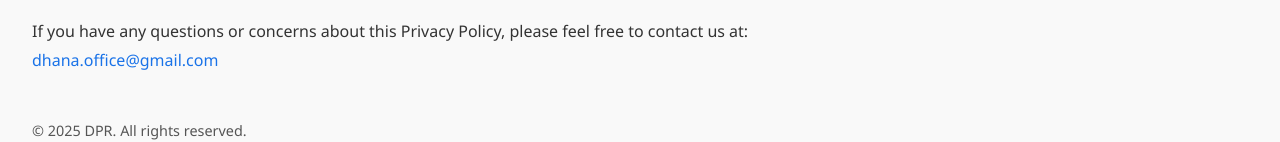
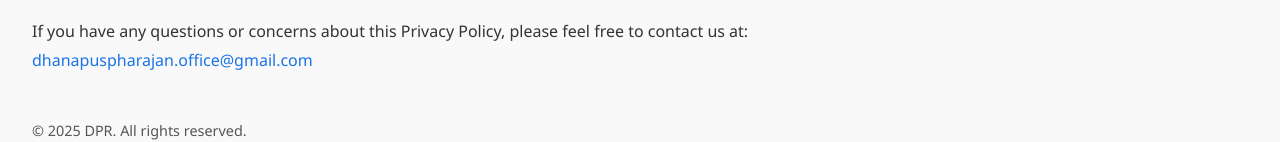
Before and after one commit to dpr24/fi-policy, a plain HTML site: page index.html in a window 1280 px wide. Shown: the part 1799-1941 px from the top of the page. Drawn offline with Linux system fonts and the light colour scheme.

Commit message:
Update index.html

```diff
--- a/index.html
+++ b/index.html
@@ -135,7 +135,7 @@
     <p>
       If you have any questions or concerns about this Privacy Policy, please feel free to contact us at:
       <br />
-      <a href="mailto:dhanapuspharajan.office@gmail.com">dhana.office@gmail.com</a>
+      <a href="mailto:dhanapuspharajan.office@gmail.com">dhanapuspharajan.office@gmail.com</a>
     </p>
   </div>
 
```
